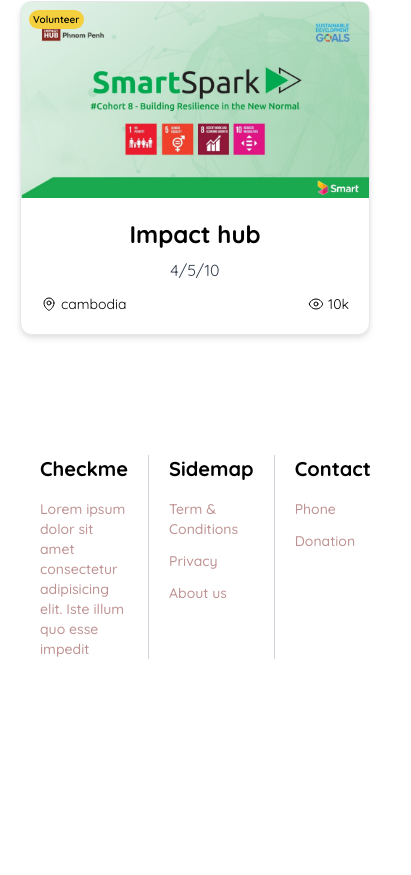
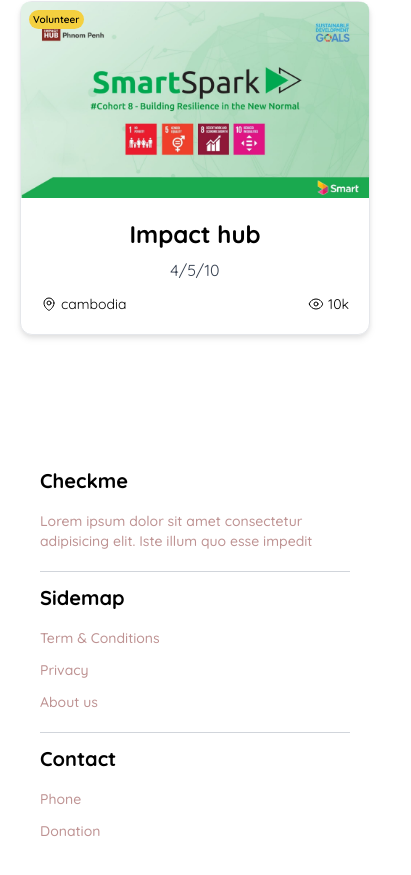
Before and after one commit to menglycheng/jolmer_frontend, a Next.js app: page / in a window 390 px wide. Shown: the part 6872-7747 px from the top of the page, 411 px wide, since content can reach past the window. Before the commit the page ends 7571 px from the top, so only its background shows below. Built offline with nearby package versions, Linux system fonts and the light colour scheme.

Commit message:
Fix footer

```diff
--- a/src/components/Footer.jsx
+++ b/src/components/Footer.jsx
@@ -4,17 +4,21 @@
 const Footer = () => {
   return (
     <div className="bottom-0 py-10 max-w-screen-xl mx-auto z-20 mt-20 px-5">
-      <div className="flex flex- justify-center items-center">
-        <div className="flex divide-x divide-gray-300 lg:space-x-28">
-          <div className="lg:pr-10 px-5">
-            <h3 className="font-bold text-xl md:text-1xl pb-4">Checkme</h3>
+      <div className="flex justify-center items-center">
+        <div className="flex flex-col px-5 md:flex-row divide-y md:divide-y-0 md:divide-x space-y-5 md:space-y-0 divide-gray-300 lg:space-x-28">
+          <div className="lg:pr-10 md:px-5">
+            <h3 className="font-bold text-xl md:text-1xl pb-4 pt-3 md:pt-0">
+              Checkme
+            </h3>
             <p className="text-primary-lowRed font-medium text-sm max-w-lg">
               Lorem ipsum dolor sit amet consectetur adipisicing elit. Iste
               illum quo esse impedit
             </p>
           </div>
-          <div className="lg:px-10 px-5">
-            <h3 className="font-bold text-xl md:text-1xl pb-4">Sidemap</h3>
+          <div className="lg:px-10 md:px-5">
+            <h3 className="font-bold text-xl md:text-1xl pb-4 pt-3 md:pt-0">
+              Sidemap
+            </h3>
             <div className="flex flex-col items-start space-y-3 text-sm font-medium  text-primary-lowRed">
               <Link
                 className="align-baseline text-start hover:text-primary-blue hover:underline "
@@ -36,8 +40,10 @@
               </Link>
             </div>
           </div>
-          <div className="lg:px-10 px-5">
-            <h3 className="font-bold text-xl md:text-1xl pb-4">Contact</h3>
+          <div className="lg:px-10 md:px-5">
+            <h3 className="font-bold text-xl md:text-1xl pb-4 pt-3 md:pt-0">
+              Contact
+            </h3>
             <div className="flex flex-col items-start space-y-3 text-sm font-medium text-primary-lowRed">
               <button
                 className="hover:text-primary-blue hover:underline"
```
